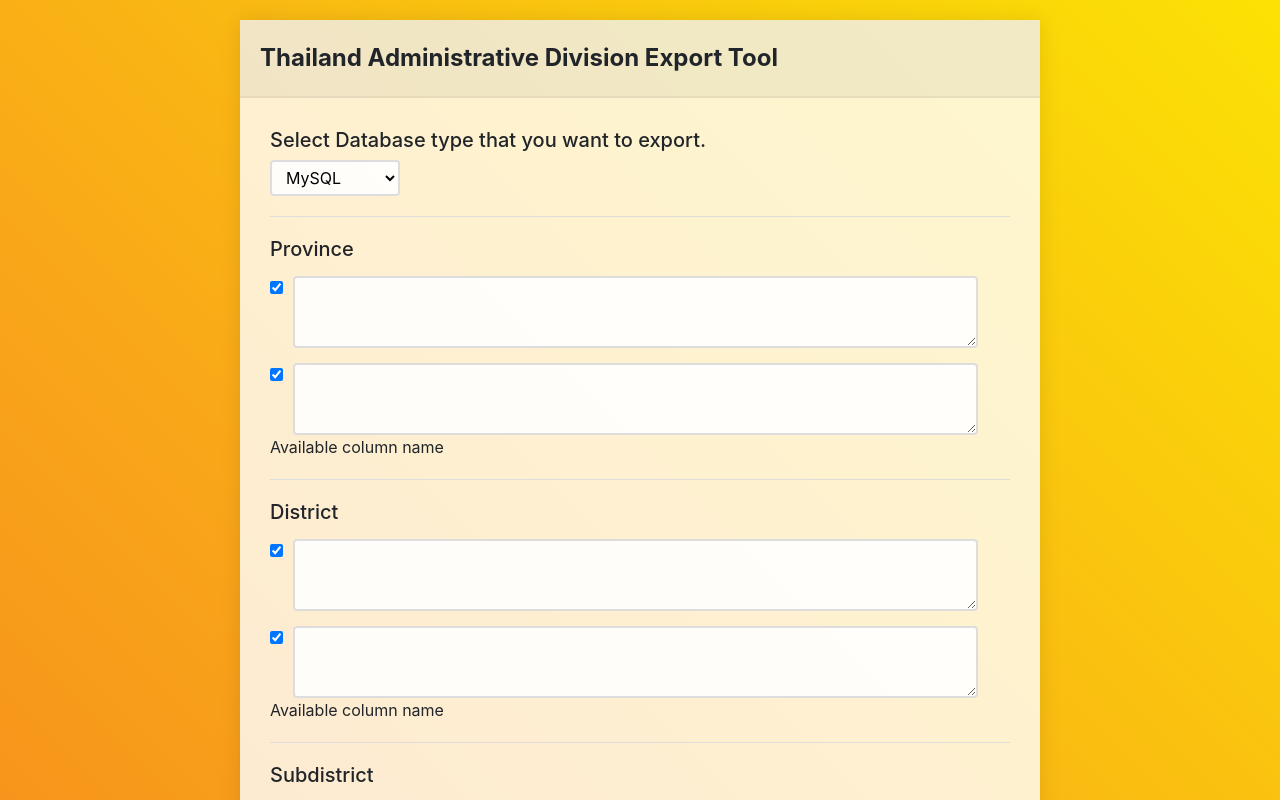
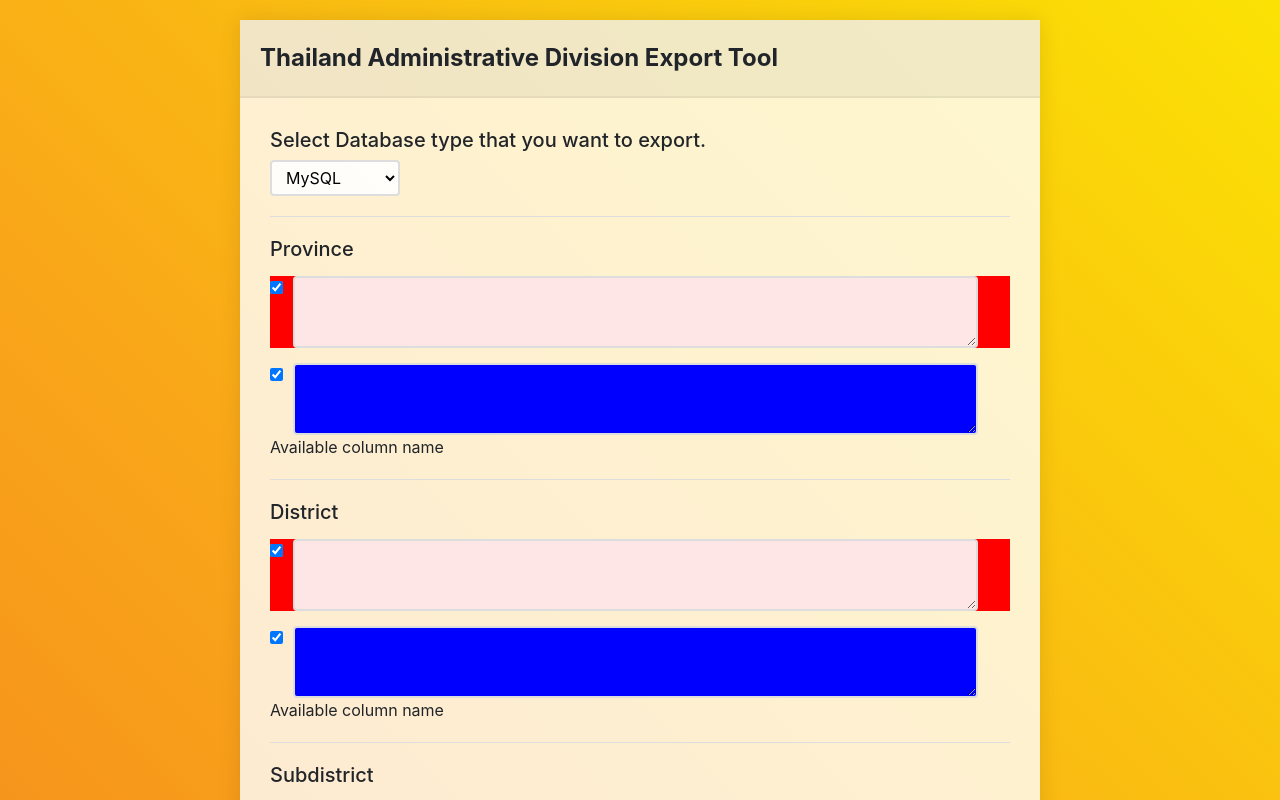
Before and after one commit to codesanook/Codesanook.ThailandAdministrativeDivisionTool-Backup, a React (Create React App) app: page / in a window 1280 px wide. Shown: the top 800 px of the page. Built offline with nearby package versions, Linux system fonts and the light colour scheme.

Commit message:
Implement RSCSS style

```diff
--- a/package.json
+++ b/package.json
@@ -3,6 +3,7 @@
   "version": "0.1.0",
   "private": true,
   "dependencies": {
+    "axios": "^0.18.0",
     "bootstrap": "^4.2.1",
     "react": "^16.7.0-alpha.2",
     "react-bootstrap": "^1.0.0-beta.5",
@@ -39,7 +40,7 @@
     "micromatch": "^3.1.10",
     "moment": "^2.22.2",
     "moment-timezone": "^0.5.23",
-    "node-sass": "^4.11.0",
+    "node-sass": "^4.12.0",
     "path": "^0.12.7",
     "puppeteer": "^1.11.0",
     "ts-jest": "^23.10.5",
--- a/src/AdministrativeDivision.tsx
+++ b/src/AdministrativeDivision.tsx
@@ -7,11 +7,11 @@ interface IProps {
 }
 
 const AdministrativeDivision: FunctionComponent<IProps> = (props: IProps) => {
+
     const [selectedCreateStatement, setSelectedCreateStatement] = useState(true);
     const [selectedInsertStatement, setSelectedInsertStatement] = useState(true);
 
     const classNames = (): string => {
-        props.additionalClassNames.push('division');
         return props.additionalClassNames.join(' ');
     }
 
@@ -26,16 +26,16 @@ const AdministrativeDivision: FunctionComponent<IProps> = (props: IProps) => {
     };
 
     return (
-        <div className={ `division ${props.additionalClassNames}`}>
+        <div className={`division ${classNames()}`}>
             <h5>{props.title}</h5>
-            <ul className={'division__sql-export'}>
-                <li className='sql-script create-table'>
+            <ul className='sql-export'>
+                <li className='sql-script create-table -active'>
                     <input type="checkbox" checked={selectedCreateStatement} onChange={handleSelectedCreateStatement} />
-                    <textarea className="sql-script__editor" disabled={!selectedCreateStatement} />
+                    <textarea className="editor" disabled={!selectedCreateStatement} />
                 </li>
                 <li className='sql-script insert-record'>
                     <input type="checkbox" checked={selectedInsertStatement} onChange={handleSelectedInsertStatement} />
-                    <textarea className="sql-script__editor" disabled={!selectedInsertStatement} />
+                    <textarea className="editor -active" disabled={!selectedInsertStatement} />
                 </li>
                 <li>
                     Available column name
--- a/src/App.tsx
+++ b/src/App.tsx
@@ -1,6 +1,6 @@
 import * as React from "react";
 import AdministrativeDivision from "./AdministrativeDivision";
-import DatabaseType from "./DatabaseType";
+import DatabaseTypeSelectList from "./DatabaseTypeSelectList";
 import SqlExport from "./SqlExport";
 
 const App: React.FunctionComponent = () => {
@@ -10,7 +10,7 @@ const App: React.FunctionComponent = () => {
                 Thailand Administrative Division Export Tool
             </div>
             <div className="body">
-                <DatabaseType />
+                <DatabaseTypeSelectList />
                 <AdministrativeDivision title={'Province'} additionalClassNames={['province']} />
                 <AdministrativeDivision title={'District'} additionalClassNames={['district']} />
                 <AdministrativeDivision title={'Subdistrict'} additionalClassNames={['subdistrict']} />
--- a/src/DatabaseType.tsx
+++ b/src/DatabaseTypeSelectList.tsx
@@ -5,18 +5,23 @@ const supportDataBaseTypes = [
     "SQL Server",
     "Oracle",
     "SQLite",
+    "Postgres",
 ]
 
-const DatabaseType: React.FunctionComponent = () => {
+const onSelectChange = (e: React.ChangeEvent<HTMLSelectElement>): void => {
+    console.log(e.currentTarget.value);
+};
+
+const DatabaseTypeSelectList: React.FunctionComponent = () => {
     return (
         <div className="database-type">
             <h5>Select Database type that you want to export.</h5>
-            <select className="database-type__list">
+            <select className="database-type__list" onChange={onSelectChange}>
                 {supportDataBaseTypes.map(databaseType => (
                     <option key={databaseType} value={databaseType}>{databaseType}</option>
                 ))}
             </select>
-        </div>
+        </div >
     );
 }
-export default DatabaseType;
+export default DatabaseTypeSelectList;
--- a/src/SqlExport.tsx
+++ b/src/SqlExport.tsx
@@ -2,12 +2,33 @@ import * as React from "react";
 import { FunctionComponent, useState } from 'react'
 import { Button } from 'react-bootstrap';
 import { Modal } from 'react-bootstrap'
+import axios, { CancelTokenSource } from "axios";
+
+interface IPost {
+    userId: number;
+    id?: number;
+    title: string;
+    body: string;
+}
+const defaultPosts: IPost[] = [];
 
 const SqlExport: FunctionComponent = () => {
 
     const handleExport = () => setShowModal(true);
     const handleModalOKClick = () => setShowModal(false);
     const [showModal, setShowModal] = useState(false);
+
+    const [posts, setPosts]: [IPost[], (posts: IPost[]) => void] = React.useState(defaultPosts);
+    const [error, setError]: [string, (error: string) => void] = React.useState("");
+    const cancelToken = axios.CancelToken;
+    const [cancelTokenSource, setCancelTokenSource]: [CancelTokenSource, (cancelSourceToken: CancelTokenSource) => void] = React.useState(cancelToken.source());
+
+    const [loading, setLoading]: [boolean, (loading: boolean) => void] = React.useState(false);
+    const [editPost, setEditPost]: [IPost, (post: IPost) => void] = React.useState({
+        body: "",
+        title: "",
+        userId: 1
+    });
 
     return (
         <div className="sql-export">
--- a/src/index.tsx
+++ b/src/index.tsx
@@ -1,7 +1,9 @@
 import React from "react";
 import ReactDOM from "react-dom"
 import 'bootstrap/dist/css/bootstrap.css';
+import './scss/style.scss'
 import App from "./App";
+
 
 ReactDOM.render(
     <App />,
--- a/src/scss/style.scss
+++ b/src/scss/style.scss
@@ -31,7 +31,7 @@ body {
     padding-bottom: 20px;
     border-bottom: solid 1px #ddd;
 
-    @include e('sql-export') {
+    .sql-export {
         padding: 0;
         margin: 0;
         list-style: none;
@@ -41,7 +41,11 @@ body {
 .sql-script {
     margin-top: 15px;
 
-    @include e('editor') {
+    &.-active {
+        background-color: red;
+    }
+
+    .editor {
         width: calc(100% - 55px);
         padding: 10px;
         margin-left: 10px;
@@ -49,6 +53,10 @@ body {
         border-radius: 4px;
         background-color: rgba(255, 255, 255, 0.9);
         vertical-align: top;
+
+        &.-active {
+            background-color: blue;
+        }
     }
 }
 
```
Also changed, not shown: 1 other file (tests, documents, lock files or other folders).
